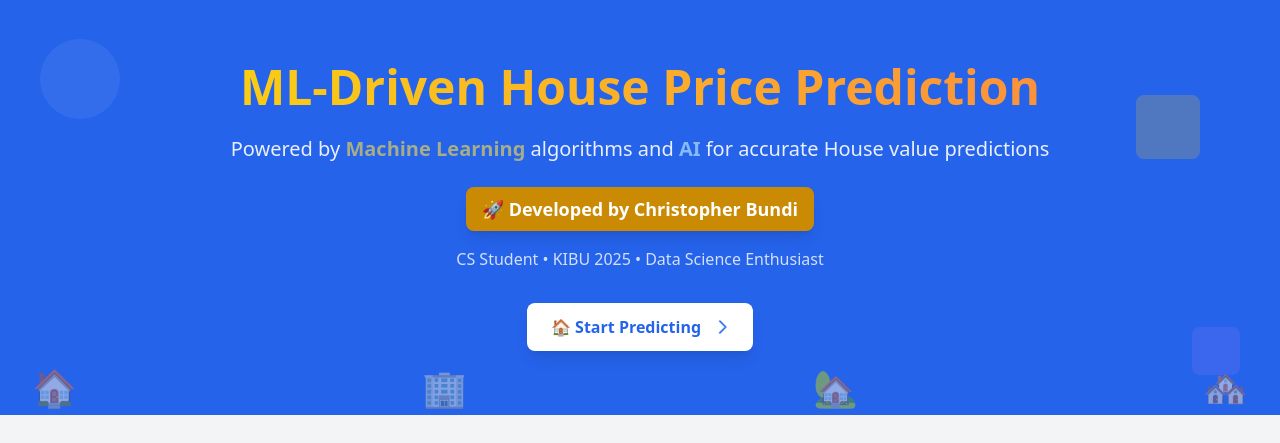
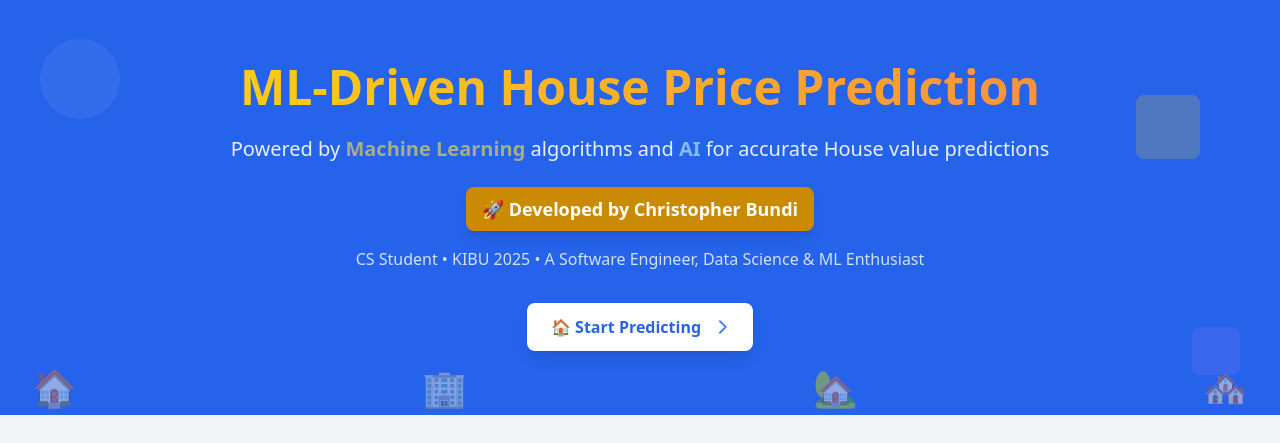
Before and after one commit to ropdenis-dev/Housing_price_prediction_ML_model, a Django app: page / in a window 1280 px wide. Shown: the part 65-508 px from the top of the page. Run offline with Django 5.2, Linux system fonts and the light colour scheme; some libraries are stand-ins or nearby versions.

Commit message:
Modified headers

```diff
--- a/templates/predictor/index.html
+++ b/templates/predictor/index.html
@@ -96,7 +96,7 @@
 
         <!-- Animated credentials -->
         <p class="text-sm sm:text-base opacity-80 mt-4 animate-fade-in delay-700">
-            CS Student • KIBU 2025 • Data Science Enthusiast
+            CS Student • KIBU 2025 • A Software Engineer, Data Science & ML Enthusiast
         </p>
 
         <!-- Animated CTA button -->
```
